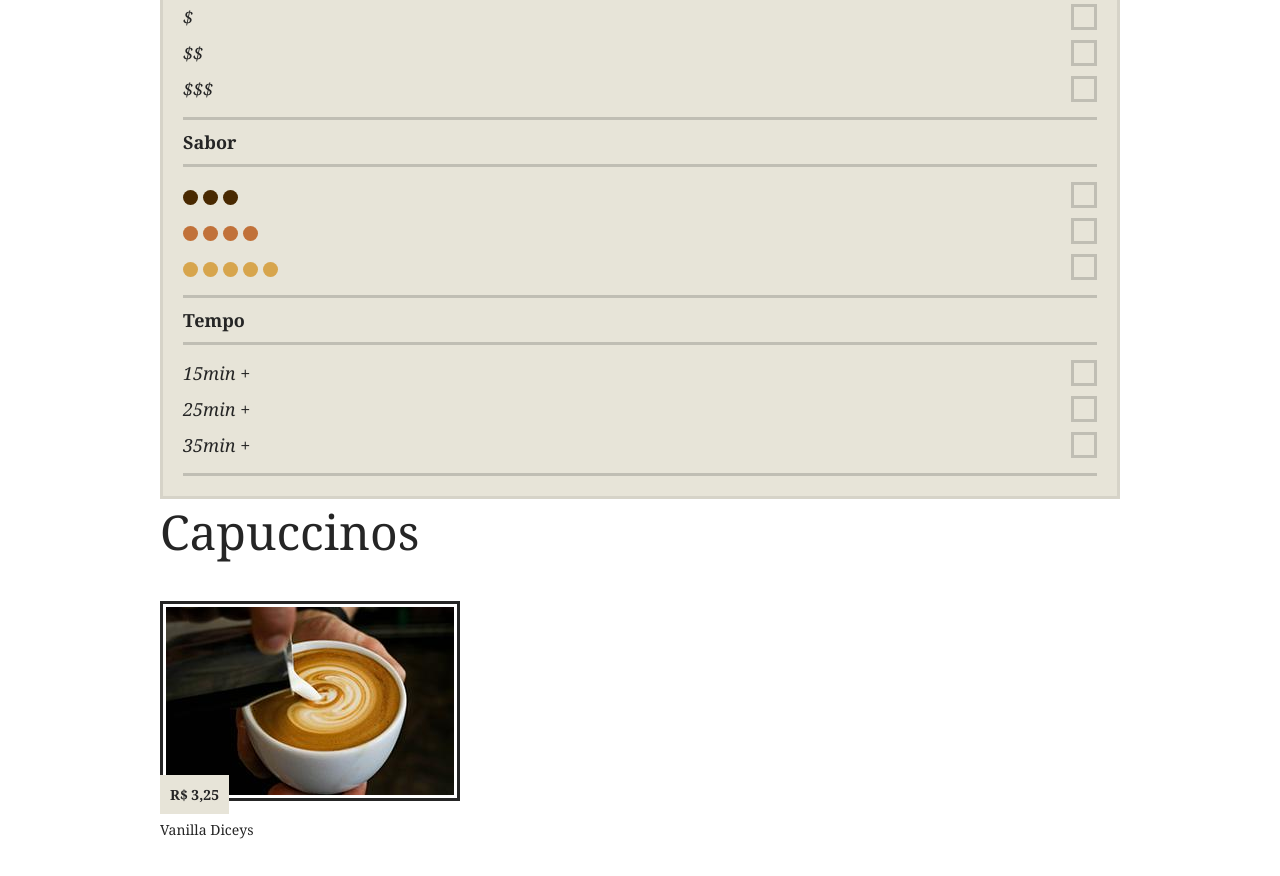
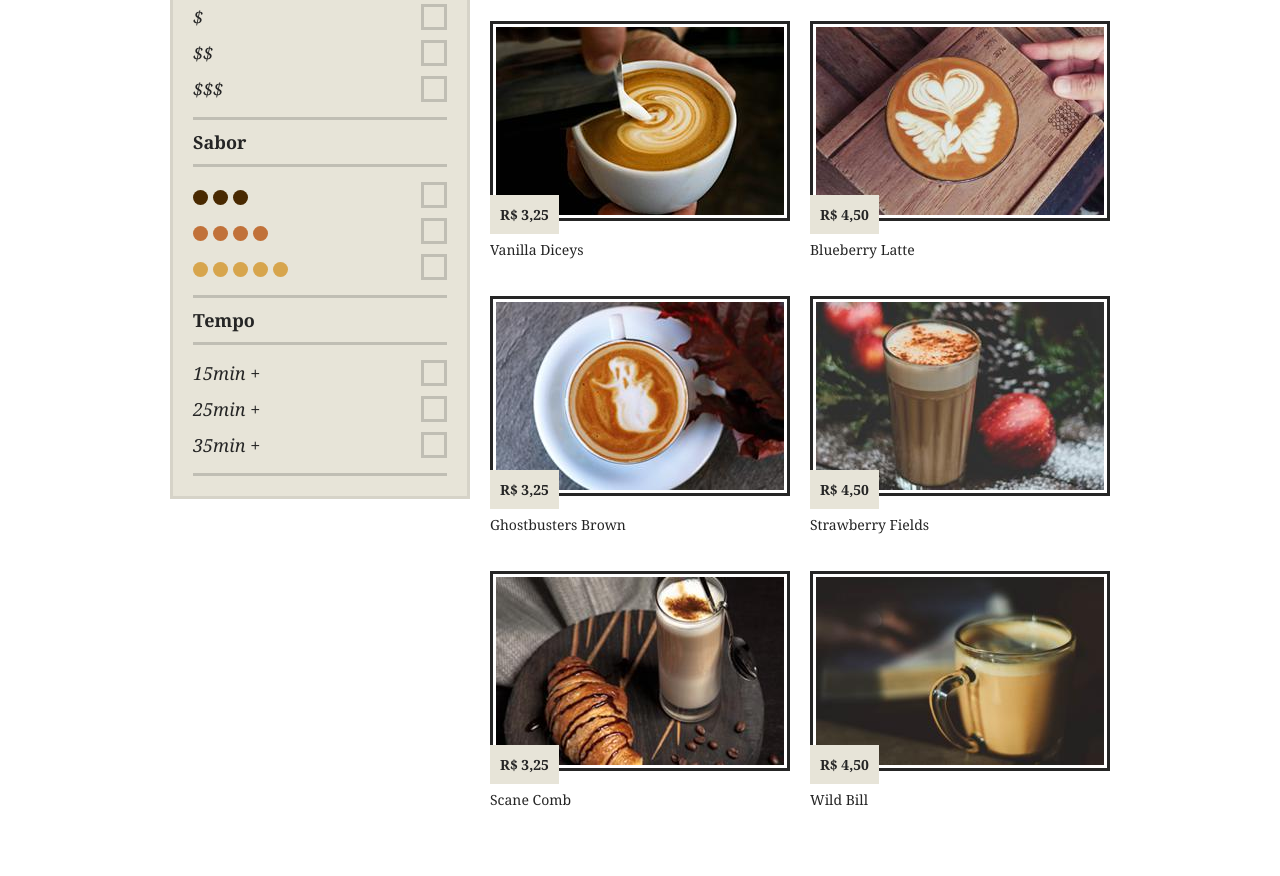
Before and after one commit to PedroLimass/Estudo-css, a plain HTML site: page Brafe-02/brafe-2-grid/index.html in a window 1280 px wide. Shown: the part 347-1223 px from the top of the page. Drawn offline with Linux system fonts and the light colour scheme.

Commit message:
Aplicado os v alores de grid

```diff
--- a/Brafe-02/brafe-2-grid/css/grid.css
+++ b/Brafe-02/brafe-2-grid/css/grid.css
@@ -5,6 +5,21 @@
 
 .container::after,
 .container::before {
+  content: '';
+  display: table;
+  clear: both;
+}
+
+.row,
+.row-mobile {
+  margin-left: -10px;
+  margin-right: -10px;
+}
+
+.row::after,
+.row::before,
+.row-mobile::before,
+.row-mobile::after {
   content: '';
   display: table;
   clear: both;
@@ -21,7 +36,8 @@
 .grid-9,
 .grid-10,
 .grid-11,
-.grid-12 {
+.grid-12,
+.grid-mobile-6 {
   float: left;
   display: block;
   min-height: 1px;
@@ -79,6 +95,10 @@
   width: calc(100% - 20px);
 }
 
+.grid-mobile-6 {
+  width: calc(50% - 20px);
+}
+
 @media (max-width: 739px) {
   .container {
     max-width: 300px;
@@ -101,4 +121,8 @@
     margin-left: 0px;
     margin-right: 0px;
   }
+  .row {
+    margin-left: 0px;
+    margin-right: 0px;
+  }
 }
--- a/Brafe-02/brafe-2-grid/css/style.css
+++ b/Brafe-02/brafe-2-grid/css/style.css
@@ -1,4 +1,9 @@
-body, p, h1, h2, ul, li {
+body,
+p,
+h1,
+h2,
+ul,
+li {
   margin: 0px;
   padding: 0px;
 }
@@ -69,7 +74,7 @@ body {
 
 .filtro h2 {
   font-size: 1.125em;
-	padding: 10px 0
+  padding: 10px 0;
 }
 
 .filtro ul {
@@ -110,23 +115,19 @@ body {
 
 .sabor-3 {
   color: #492901;
-	box-shadow: 20px 0 0 0 currentColor,
-							40px 0 0 0 currentColor;
+  box-shadow: 20px 0 0 0 currentColor, 40px 0 0 0 currentColor;
 }
 
 .sabor-4 {
   color: #c17139;
-	box-shadow: 20px 0 0 0 currentColor,
-							40px 0 0 0 currentColor,
+  box-shadow: 20px 0 0 0 currentColor, 40px 0 0 0 currentColor,
     60px 0 0 0 currentColor;
 }
 
 .sabor-5 {
   color: #d7a54d;
-	box-shadow: 20px 0 0 0 currentColor,
-							40px 0 0 0 currentColor,
-							60px 0 0 0 currentColor,
-							80px 0 0 0 currentColor;
+  box-shadow: 20px 0 0 0 currentColor, 40px 0 0 0 currentColor,
+    60px 0 0 0 currentColor, 80px 0 0 0 currentColor;
 }
 
 /*PRODUTOS*/
@@ -150,7 +151,7 @@ body {
   font-size: 0.875em;
   font-weight: bold;
   position: relative;
-	top: -15px;;
+  top: -15px;
 }
 
 .produtos li h2 {
@@ -166,3 +167,9 @@ body {
   line-height: 1.4em;
   margin-top: 80px;
 }
+
+@media (max-width: 739px) {
+  .filtro {
+    display: none;
+  }
+}
--- a/Brafe-02/brafe-2-grid/index.html
+++ b/Brafe-02/brafe-2-grid/index.html
@@ -31,7 +31,7 @@
     </header>
 
     <div class="container">
-      <nav class="filtro">
+      <nav class="filtro grid-4">
         <h2>Preço</h2>
         <ul>
           <li>$</li>
@@ -52,40 +52,40 @@
         </ul>
       </nav>
 
-      <section class="produtos">
+      <section class="produtos grid-8">
         <h1>Capuccinos</h1>
-        <ul>
-          <li>
+        <ul class="row-mobile">
+          <li class="grid-mobile-6">
             <img src="img/cafe-1.jpg" alt="Café 1" />
             <span>R$ 3,25</span>
             <h2>Vanilla Diceys</h2>
           </li>
 
-          <li>
+          <li class="grid-mobile-6">
             <img src="img/cafe-2.jpg" alt="Café 1" />
             <span>R$ 4,50</span>
             <h2>Blueberry Latte</h2>
           </li>
 
-          <li>
+          <li class="grid-mobile-6">
             <img src="img/cafe-3.jpg" alt="Café 1" />
             <span>R$ 3,25</span>
             <h2>Ghostbusters Brown</h2>
           </li>
 
-          <li>
+          <li class="grid-mobile-6">
             <img src="img/cafe-4.jpg" alt="Café 1" />
             <span>R$ 4,50</span>
             <h2>Strawberry Fields</h2>
           </li>
 
-          <li>
+          <li class="grid-mobile-6">
             <img src="img/cafe-5.jpg" alt="Café 1" />
             <span>R$ 3,25</span>
             <h2>Scane Comb</h2>
           </li>
 
-          <li>
+          <li class="grid-mobile-6">
             <img src="img/cafe-6.jpg" alt="Café 1" />
             <span>R$ 4,50</span>
             <h2>Wild Bill</h2>
```
Lines whose indentation alone changed are shown as unchanged.
